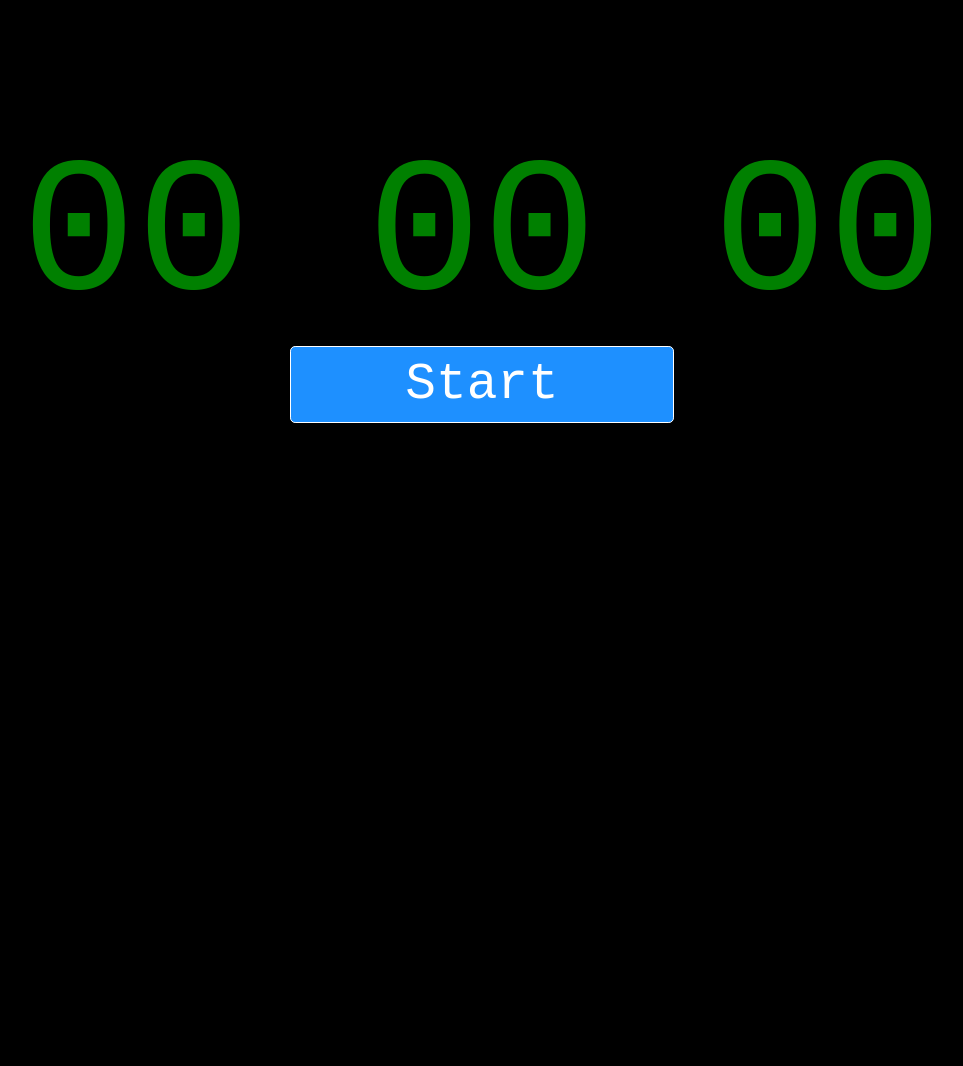
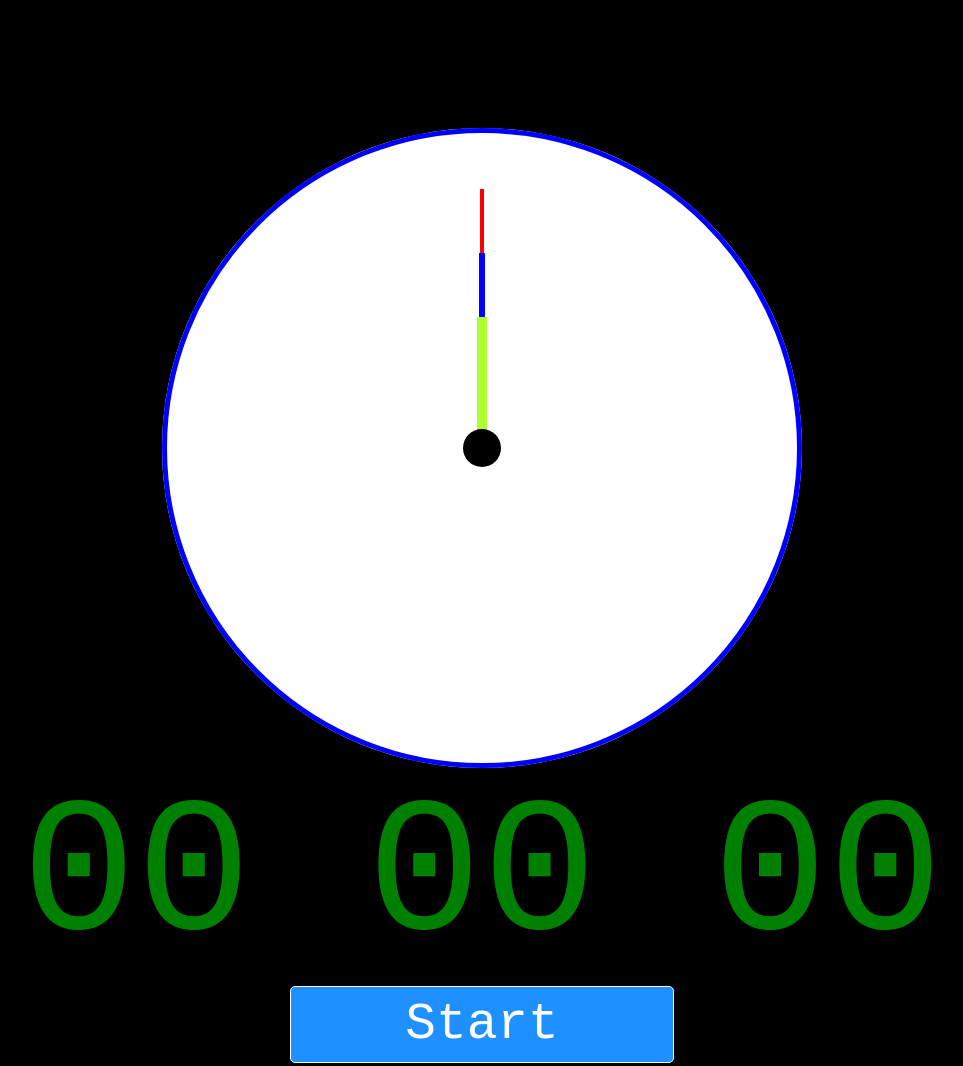
Before and after one commit to MuhammaddiyorQobulov/CLOCK, a plain HTML site: page index.html in a window 1280 px wide. Shown: the whole page, without its empty margins (158-1121 px from the left). Before the commit the page ends 800 px from the top, so only its background shows below. Drawn offline with Linux system fonts and the light colour scheme.

Commit message:
simple and electronic clocks

```diff
--- a/index.html
+++ b/index.html
@@ -8,7 +8,16 @@
     <title>SekundTimer</title>
   </head>
   <body>
-    <div class="container">
+    <div class="simpleSoat">
+      <div class="clockBorder">
+        <nav class="sekundMili"></nav>
+        <nav class="minutMili"></nav>
+        <nav class="soatMili"></nav>
+        <div class="sentr"></div>
+      </div>
+    </div>
+
+    <div class="electronSoat">
       <div class="hour">00</div>
       <span class="doublePoint">:</span>
       <div class="minut">00</div>
--- a/index.js
+++ b/index.js
@@ -3,13 +3,21 @@ const minut = document.querySelector(".minut");
 const sekund = document.querySelector(".sekund");
 const startBtn = document.querySelector(".startBtn");
 const refreshBtn = document.querySelector(".refreshBtn");
+const sekundMili = document.querySelector(".sekundMili");
+const minutMili = document.querySelector(".minutMili");
+const soatMili = document.querySelector(".soatMili");
 
 let sekundVal = -1;
 let minutVal = 0;
 let hourVal = 0;
+
 startBtn.addEventListener("click", function sekundCount() {
+  sekundMili.classList.add("animation1");
+  minutMili.classList.add("animation2");
+  soatMili.classList.add("animation3");
+
+  refreshBtn.style.display = "block";
   startBtn.style.display = "none";
-  refreshBtn.style.display = "block";
 
   if (sekundVal == 59) {
     minutVal++;
@@ -31,8 +39,8 @@ startBtn.addEventListener("click", function sekundCount() {
 
   if (hourVal == 23) {
     sekundVal = -1;
-    minutVal = -1;
-    hourVal = -1;
+    minutVal = 0;
+    hourVal = 0;
   }
 
   setTimeout(() => {
--- a/style.css
+++ b/style.css
@@ -14,7 +14,88 @@ body {
     align-items: center;
 }
 
-.container {
+
+
+
+.simpleSoat {
+    background-color: white;
+    border-radius: 50%;
+    width: 50vw;
+    height: 50vw;
+}
+
+
+.clockBorder {
+    position: relative;
+    width: 100%;
+    height: 100%;
+    border-radius: 50vw;
+    border: 5px solid blue;
+    display: flex;
+    justify-content: center;
+}
+
+.sekundMili {
+    position: absolute;
+    width: 0.3vw;
+    height: 20vw;
+    margin-top: 4.4vw;
+    background-color: red;
+    transform-origin: bottom center;
+}
+
+.minutMili {
+    position: absolute;
+    width: 0.5vw;
+    height: 15vw;
+    margin-top: 9.4vw;
+    background-color: blue;
+    transform-origin: bottom center;
+    animation:  3600s infinite cubic-bezier(1, 1, 1, 1);
+}
+
+.soatMili {
+    position: absolute;
+    width: 0.75vw;
+    height: 10vw;
+    margin-top: 14.35vw;
+    background-color: greenyellow;
+    transform-origin: bottom center;
+    animation: 216000s infinite cubic-bezier(1, 1, 1, 1);
+}
+
+.animation1{
+    animation:animation 60s infinite cubic-bezier(1, 1, 1, 1);
+}
+
+.animation2{
+    animation:animation 3600s infinite cubic-bezier(1, 1, 1, 1);
+}
+
+.animation3{
+    animation:animation 216000s infinite cubic-bezier(1, 1, 1, 1);
+}
+
+
+.sentr {
+    position: absolute;
+    width: 3vw;
+    height: 3vw;
+    background-color: black;
+    margin-top: 23.1vw;
+    border-radius: 50%;
+
+}
+
+
+@keyframes animation {
+    0% {
+        transform: rotate(-360deg);
+    }
+}
+
+
+.electronSoat {
     display: flex;
     font-size: 15vw;
     color: green;
@@ -27,6 +108,7 @@ body {
 
 
 button {
+    display: block;
     width: 30vw;
     height: 6vw;
     font-size: 4vw;
```
